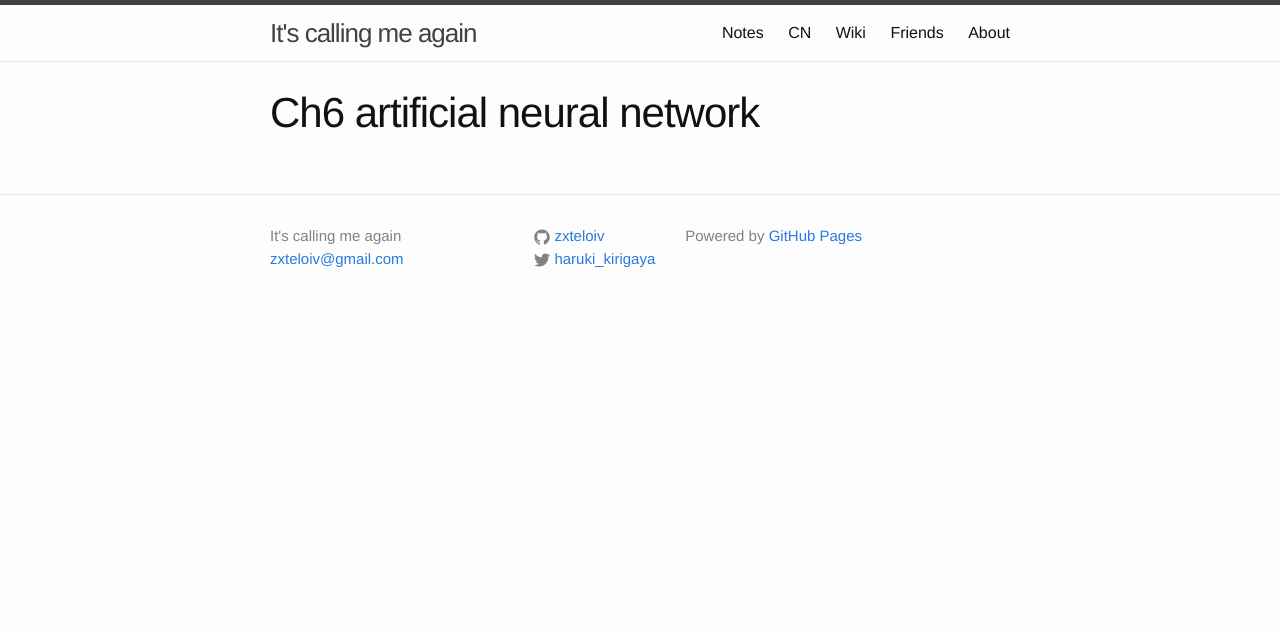
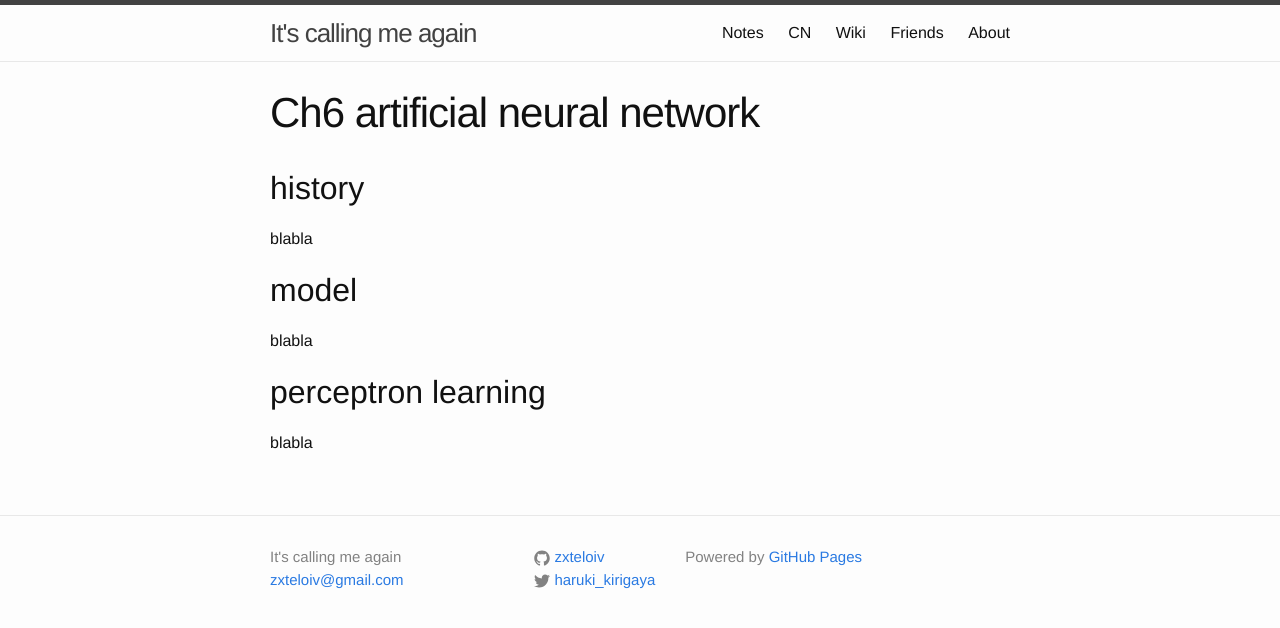
Before and after one commit to zxteloiv/zxteloiv.github.io, a Jekyll site: the page built from wiki/pattern_recognition/Ch6_artificial_neural_network/index.md, in a window 1280 px wide. Shown: the top 628 px of the page. Built offline with Jekyll 4.4.1, drawn with Linux system fonts in a browser that asks for light colours.

Commit message:
add nothing note but a placeholder

```diff
--- a/wiki/pattern_recognition/Ch6_artificial_neural_network/index.md
+++ b/wiki/pattern_recognition/Ch6_artificial_neural_network/index.md
@@ -3,3 +3,16 @@ layout: page
 title: Ch6 artificial neural network
 math_support: mathjax
 ---
+
+
+## history
+
+blabla
+
+## model
+
+blabla
+
+## perceptron learning
+
+blabla
```
